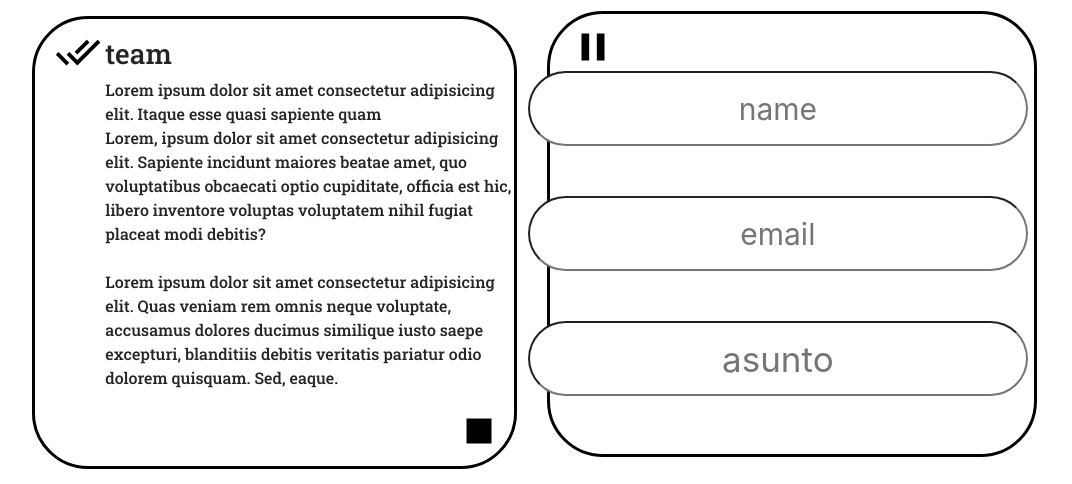
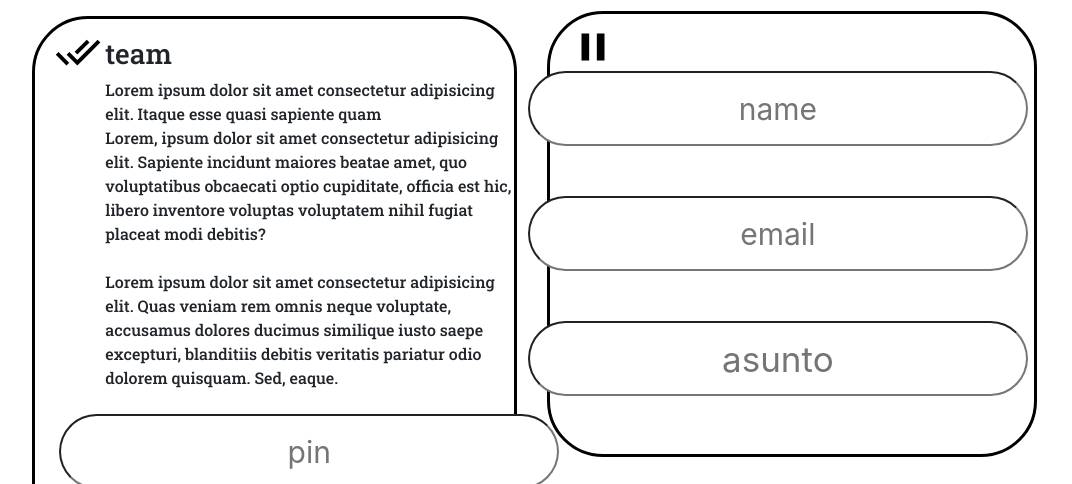
Before and after one commit to ffernandafl/Techno-Gurus, a plain HTML site: page src/html/paint-stupid-2.html in a window 1280 px wide. Shown: the part 86-570 px from the top of the page, without its empty margins (108-1180 px from the left). Drawn offline with nearby package versions, Linux system fonts and the light colour scheme; a web font is replaced by a local one.

Commit message:
Actualizacion paint stupid 2

```diff
--- a/src/html/paint-stupid-2.html
+++ b/src/html/paint-stupid-2.html
@@ -63,6 +63,8 @@
                         <br/> <br/>
                         Lorem ipsum dolor sit amet consectetur adipisicing elit. Quas veniam rem omnis neque voluptate, accusamus dolores ducimus similique iusto saepe excepturi, blanditiis debitis veritatis pariatur odio dolorem quisquam. Sed, eaque.
                     </p>
+                    <input style="margin: 5%; font-size: 30px;" type="pin" name="pin" placeholder="pin"/>
+
                     <div  id="icono-div-iz-inf">
                         <img src="../svg/accion/recorded.svg" />
                     </div>
```
